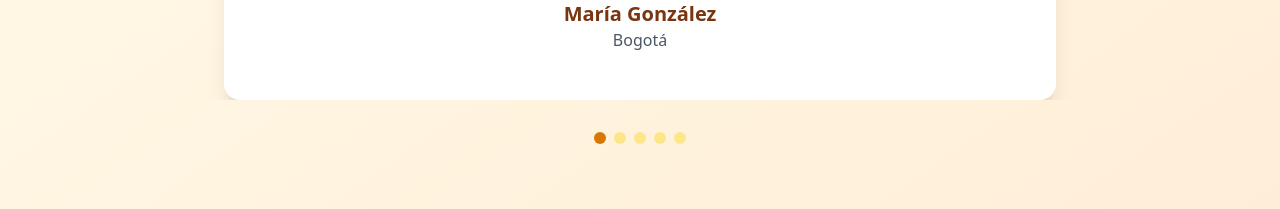
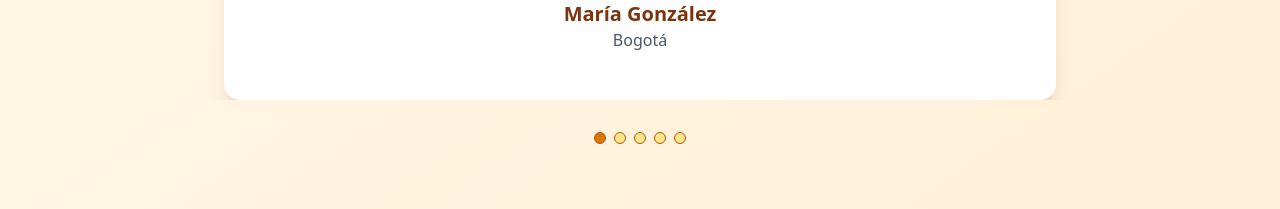
Before and after one commit to Joanseco/cacaoSerrato, a React (Vite) app: page / in a window 1280 px wide. Shown: the part 2520-2729 px from the top of the page. Built offline with nearby package versions, Linux system fonts and the light colour scheme.

Commit message:
mejoras de accesibilidad

```diff
--- a/src/components/Hero.jsx
+++ b/src/components/Hero.jsx
@@ -100,6 +100,7 @@ const Hero = () => {
           className="absolute bottom-8 left-1/2 transform -translate-x-1/2"
         >
           <motion.button
+            aria-label="Desplazar hacia productos"
             animate={{ y: [0, 10, 0] }}
             transition={{ duration: 2, repeat: Infinity }}
             onClick={scrollToProducts}
--- a/src/components/Reviews.jsx
+++ b/src/components/Reviews.jsx
@@ -69,7 +69,7 @@ const Reviews = () => {
   };
 
   return (
-    <section id="reviews" className="py-20 bg-gradient-to-br from-amber-50 to-orange-100">
+  <section id="reviews" className="py-20 bg-gradient-to-br from-amber-50 to-orange-100" role="region" aria-label="Carrusel de reseñas de clientes">
       <div className="max-w-7xl mx-auto px-4 sm:px-6 lg:px-8">
         {/* Header */}
         <motion.div
@@ -92,6 +92,7 @@ const Reviews = () => {
         <div className="relative max-w-4xl mx-auto">
           {/* Navigation Buttons */}
           <button
+            aria-label="Ver reseña anterior"
             onClick={prevReview}
             className="absolute left-0 top-1/2 transform -translate-y-1/2 -translate-x-4 z-10 bg-white rounded-full p-3 shadow-lg hover:shadow-xl transition duration-300 group"
           >
@@ -99,6 +100,7 @@ const Reviews = () => {
           </button>
 
           <button
+            aria-label="Ver reseña siguiente"
             onClick={nextReview}
             className="absolute right-0 top-1/2 transform -translate-y-1/2 translate-x-4 z-10 bg-white rounded-full p-3 shadow-lg hover:shadow-xl transition duration-300 group"
           >
@@ -106,7 +108,7 @@ const Reviews = () => {
           </button>
 
            {/* Review Cards */}
-          <div className="overflow-hidden">
+           <div className="overflow-hidden" aria-live="polite">
              <AnimatePresence mode="wait">
                <motion.div
                  key={currentReview}
@@ -150,9 +152,10 @@ const Reviews = () => {
           <div className="flex justify-center space-x-2 mt-8">
              {reviews.map((_, index) => (
                <button
+                 aria-label={`Ver reseña ${index + 1}`}
                  key={index}
                  onClick={() => setCurrentReview(index)}
-                className={`w-3 h-3 rounded-full transition duration-300 ${
+                 className={`w-3 h-3 rounded-full transition duration-300 border border-amber-700 focus:outline-amber-700 ${
                    index === currentReview ? 'bg-amber-600' : 'bg-amber-200'
                  }`}
                />
```
Lines whose indentation alone changed are shown as unchanged.
